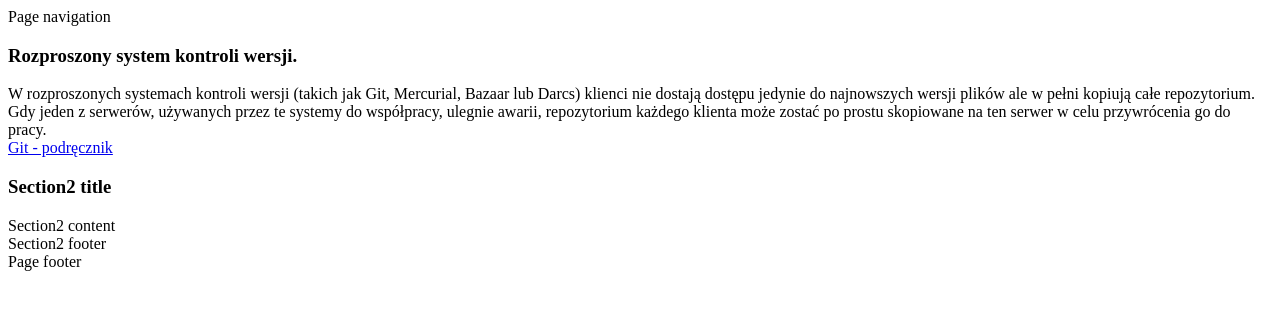
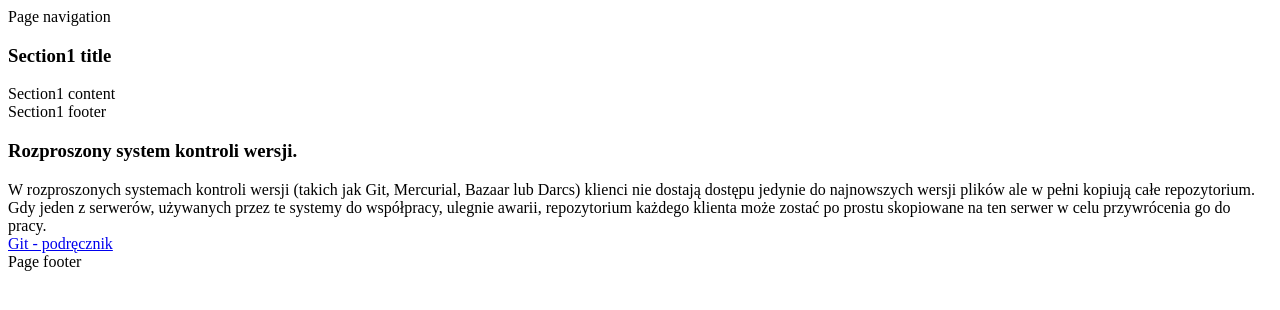
Before and after one commit to Sasquacz1/iislabpio_-191899-, a plain HTML site: page index.html in a window 1280 px wide. Drawn offline with Linux system fonts and the light colour scheme.

Commit message:
Update index.html

```diff
--- a/index.html
+++ b/index.html
@@ -10,24 +10,24 @@
 		</nav>
 		<section id="section1" class="panel panel-default">
 			<div class="panel-heading">
-	    		<h3 class="panel-title">Rozproszony system kontroli wersji.</h3>
+	    		<h3 class="panel-title">Section1 title</h3>
 		  	</div>
 	  		<div class="panel-body">
-	    		W rozproszonych systemach kontroli wersji (takich jak Git, Mercurial, Bazaar lub Darcs) klienci nie dostają dostępu jedynie do najnowszych wersji plików ale w pełni kopiują całe repozytorium. Gdy jeden z serwerów, używanych przez te systemy do współpracy, ulegnie awarii, repozytorium każdego klienta może zostać po prostu skopiowane na ten serwer w celu przywrócenia go do pracy.
+	    		Section1 content
 	  		</div>
 			<footer class="panel-footer">
-				<a href="http://git-scm.com/book/pl/Pierwsze-kroki-Wprowadzenie-do-kontroli-wersji#Rozproszone-systemy-kontroli-wersji">Git - podręcznik</a>
+				Section1 footer
 			</footer>
 		</section>
 		<section id="section2" class="panel panel-default">
 			<div class="panel-heading">
-	    		<h3 class="panel-title">Section2 title</h3>
+	    		<h3 class="panel-title">Rozproszony system kontroli wersji.</h3>
 	  		</div>
 	  		<div class="panel-body">
-		    	Section2 content
+		    	W rozproszonych systemach kontroli wersji (takich jak Git, Mercurial, Bazaar lub Darcs) klienci nie dostają dostępu jedynie do najnowszych wersji plików ale w pełni kopiują całe repozytorium. Gdy jeden z serwerów, używanych przez te systemy do współpracy, ulegnie awarii, repozytorium każdego klienta może zostać po prostu skopiowane na ten serwer w celu przywrócenia go do pracy.
 		  	</div>
 			<footer class="panel-footer">
-				Section2 footer
+			<a href="http://git-scm.com/book/pl/Pierwsze-kroki-Wprowadzenie-do-kontroli-wersji#Rozproszone-systemy-kontroli-wersji">Git - podręcznik</a>
 			</footer>
 		</section>
 		<footer  class="navbar">
```
